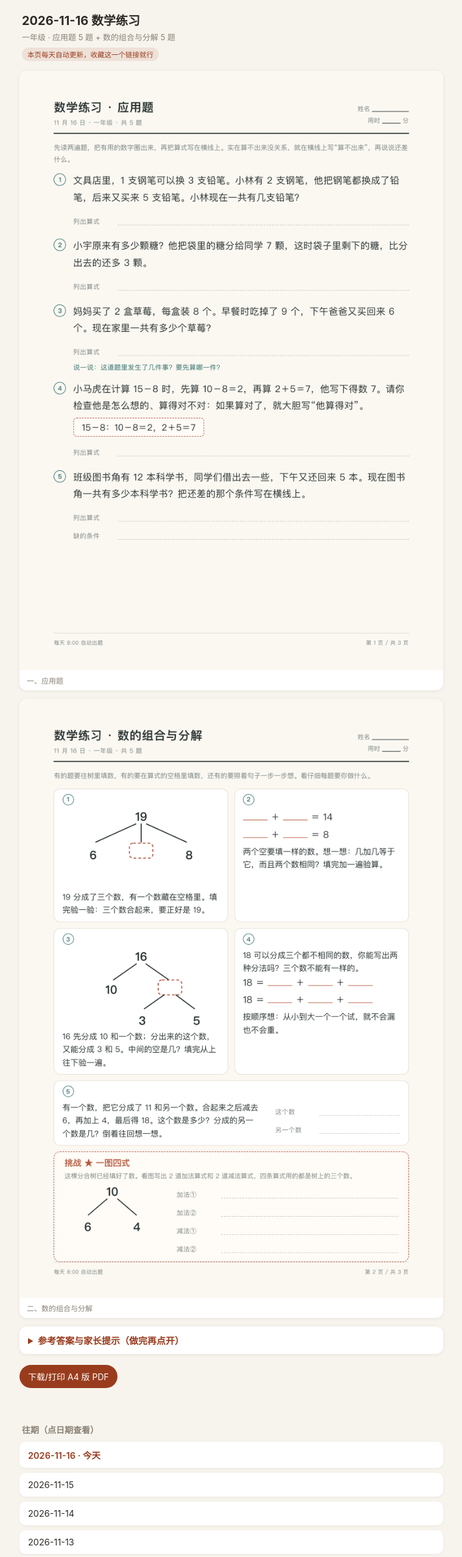
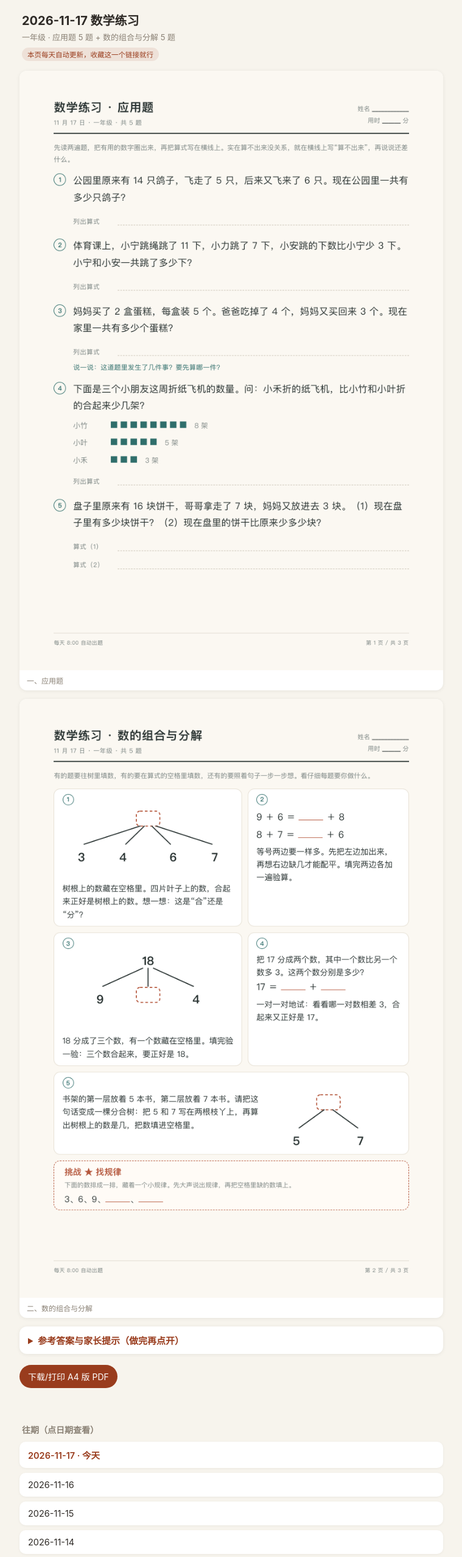
Before and after one commit to dreamick/math-daily, a plain HTML site: page index.html in a window 1280 px wide. Shown: the top 2553 px of the page at 61% size, without its empty margins (260-1019 px from the left). Drawn offline with Linux system fonts and the light colour scheme.

Commit message:
latest: 2026-11-17

```diff
--- a/index.html
+++ b/index.html
@@ -4,7 +4,7 @@
 <meta charset="utf-8">
 <meta name="viewport" content="width=device-width,initial-scale=1">
 <meta name="format-detection" content="telephone=no">
-<title>2026-11-16 数学练习 · 每天更新</title>
+<title>2026-11-17 数学练习 · 每天更新</title>
 <style>
   :root{--bg:#F7F4ED; --card:#fff; --ink:#2E2A26; --muted:#8A8175; --clay:#993C1D;}
   *{box-sizing:border-box;}
@@ -39,22 +39,22 @@
 </head>
 <body>
 <header>
-  <h1>2026-11-16 数学练习</h1>
+  <h1>2026-11-17 数学练习</h1>
   <div class="sub">一年级 · 应用题 5 题 + 数的组合与分解 5 题</div>
   <div class="badge">本页每天自动更新，收藏这一个链接就行</div>
 </header>
 <main>
-  <figure><img src="2026-11-16/01-应用题.png" alt="一、应用题" loading="lazy"><figcaption>一、应用题</figcaption></figure>
-  <figure><img src="2026-11-16/02-组合分解.png" alt="二、数的组合与分解" loading="lazy"><figcaption>二、数的组合与分解</figcaption></figure>
+  <figure><img src="2026-11-17/01-应用题.png" alt="一、应用题" loading="lazy"><figcaption>一、应用题</figcaption></figure>
+  <figure><img src="2026-11-17/02-组合分解.png" alt="二、数的组合与分解" loading="lazy"><figcaption>二、数的组合与分解</figcaption></figure>
   <details>
     <summary>参考答案与家长提示（做完再点开）</summary>
-    <figure><img src="2026-11-16/03-答案与提示.png" alt="三、答案与提示" loading="lazy"><figcaption>三、答案与提示</figcaption></figure>
+    <figure><img src="2026-11-17/03-答案与提示.png" alt="三、答案与提示" loading="lazy"><figcaption>三、答案与提示</figcaption></figure>
   </details>
-  <a class="pdf" href="2026-11-16/2026-11-16-数学练习.pdf" target="_blank" rel="noopener">下载/打印 A4 版 PDF</a>
+  <a class="pdf" href="2026-11-17/2026-11-17-数学练习.pdf" target="_blank" rel="noopener">下载/打印 A4 版 PDF</a>
 </main>
 <section class="history">
     <h2>往期（点日期查看）</h2>
-    <ul><li class="cur"><a href="2026-11-16/">2026-11-16 · 今天</a></li><li><a href="2026-11-15/">2026-11-15</a></li><li><a href="2026-11-14/">2026-11-14</a></li><li><a href="2026-11-13/">2026-11-13</a></li><li><a href="2026-11-12/">2026-11-12</a></li><li><a href="2026-11-11/">2026-11-11</a></li><li><a href="2026-11-10/">2026-11-10</a></li><li><a href="2026-11-09/">2026-11-09</a></li><li><a href="2026-11-08/">2026-11-08</a></li><li><a href="2026-11-07/">2026-11-07</a></li><li><a href="2026-11-06/">2026-11-06</a></li><li><a href="2026-11-05/">2026-11-05</a></li><li><a href="2026-11-04/">2026-11-04</a></li><li><a href="2026-11-03/">2026-11-03</a></li><li><a href="2026-11-02/">2026-11-02</a></li><li><a href="2026-10-30/">2026-10-30</a></li><li><a href="2026-10-29/">2026-10-29</a></li><li><a href="2026-10-28/">2026-10-28</a></li><li><a href="2026-10-27/">2026-10-27</a></li><li><a href="2026-10-26/">2026-10-26</a></li><li><a href="2026-10-23/">2026-10-23</a></li></ul>
+    <ul><li class="cur"><a href="2026-11-17/">2026-11-17 · 今天</a></li><li><a href="2026-11-16/">2026-11-16</a></li><li><a href="2026-11-15/">2026-11-15</a></li><li><a href="2026-11-14/">2026-11-14</a></li><li><a href="2026-11-13/">2026-11-13</a></li><li><a href="2026-11-12/">2026-11-12</a></li><li><a href="2026-11-11/">2026-11-11</a></li><li><a href="2026-11-10/">2026-11-10</a></li><li><a href="2026-11-09/">2026-11-09</a></li><li><a href="2026-11-08/">2026-11-08</a></li><li><a href="2026-11-07/">2026-11-07</a></li><li><a href="2026-11-06/">2026-11-06</a></li><li><a href="2026-11-05/">2026-11-05</a></li><li><a href="2026-11-04/">2026-11-04</a></li><li><a href="2026-11-03/">2026-11-03</a></li><li><a href="2026-11-02/">2026-11-02</a></li><li><a href="2026-10-30/">2026-10-30</a></li><li><a href="2026-10-29/">2026-10-29</a></li><li><a href="2026-10-28/">2026-10-28</a></li><li><a href="2026-10-27/">2026-10-27</a></li><li><a href="2026-10-26/">2026-10-26</a></li><li><a href="2026-10-23/">2026-10-23</a></li></ul>
   </section>
 <footer>
 
```
